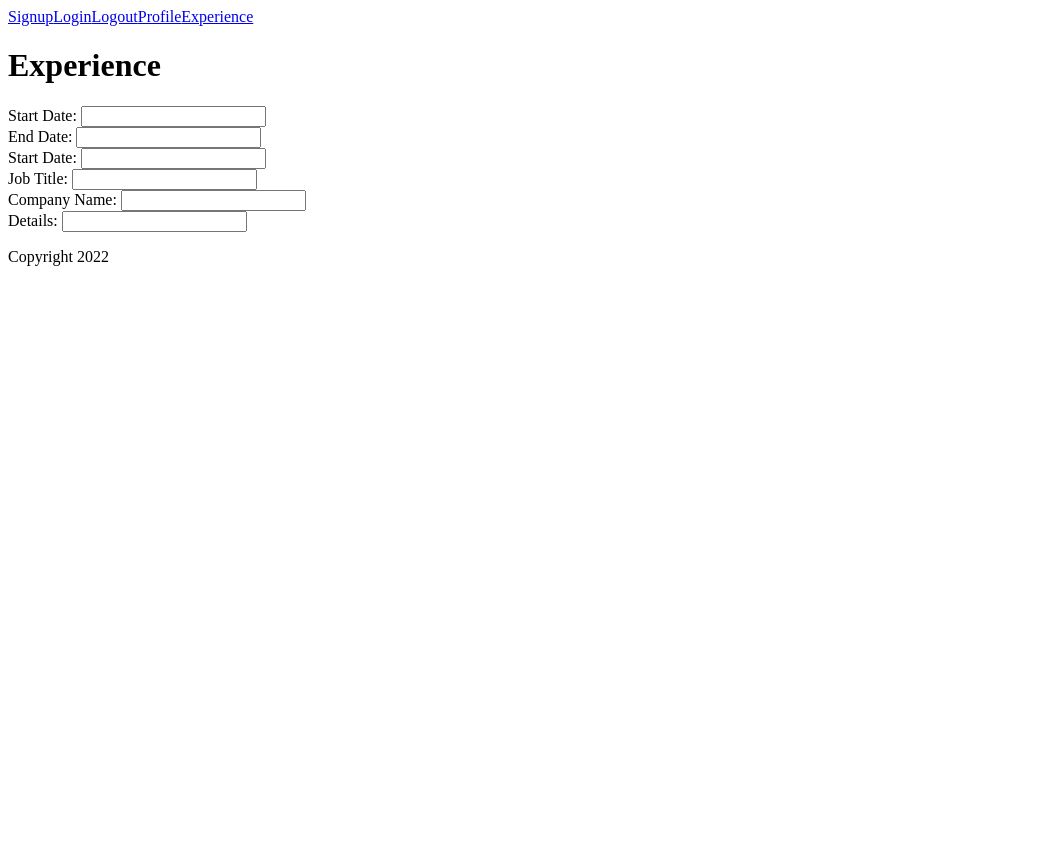
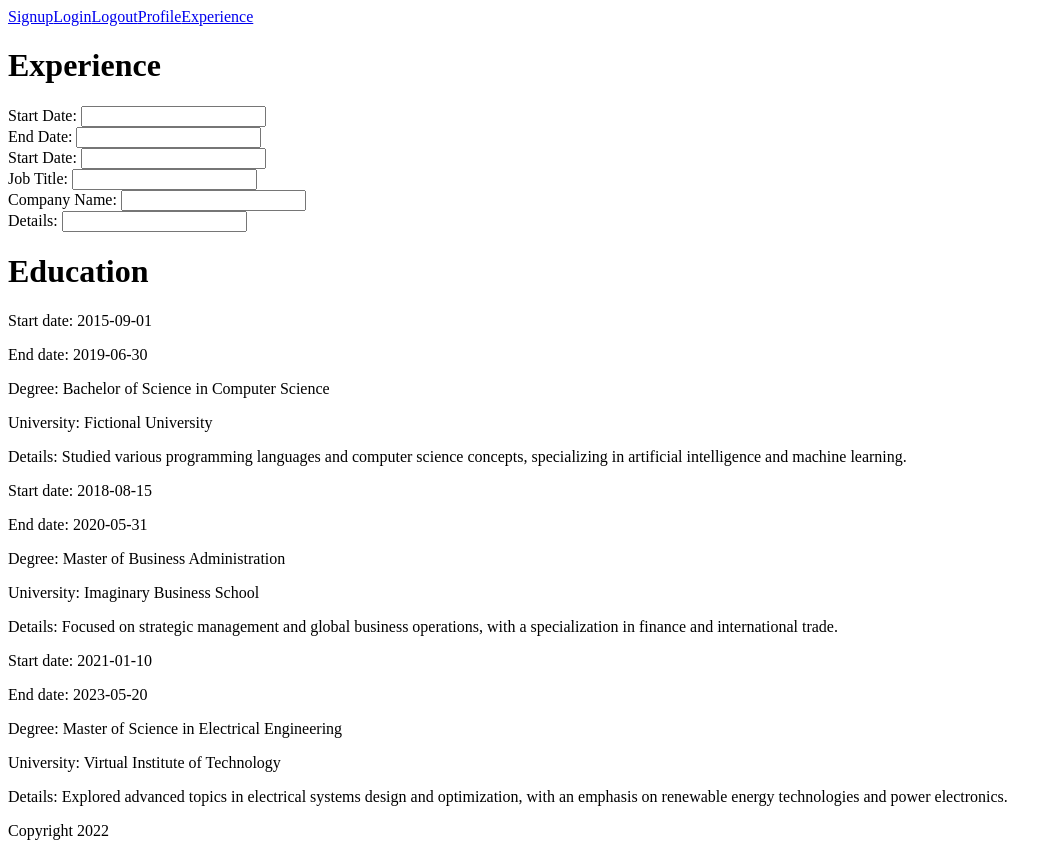
Before and after one commit to masonishee/linkedin-clone-frontend, a React (Vite) app: page /experiencenew in a window 1280 px wide. Shown: the whole page, without its empty margins (0-1062 px from the left). Before the commit the page ends 800 px from the top, so only its background shows below. Built offline with nearby package versions, Linux system fonts and the light colour scheme.

Commit message:
Add education index

```diff
--- a/src/Content.jsx
+++ b/src/Content.jsx
@@ -4,8 +4,35 @@ import { LogoutLink } from "./LogoutLink";
 import { Routes, Route } from "react-router-dom";
 import { UsersShow } from "./UsersShow";
 import { ExperienceNew } from "./ExperienceNew";
+import { EducationIndex } from "./EducationIndex";
 
 export function Content() {
+  const education = [
+    {
+      start_date: "2015-09-01",
+      end_date: "2019-06-30",
+      degree: "Bachelor of Science in Computer Science",
+      university: "Fictional University",
+      details:
+        "Studied various programming languages and computer science concepts, specializing in artificial intelligence and machine learning.",
+    },
+    {
+      start_date: "2018-08-15",
+      end_date: "2020-05-31",
+      degree: "Master of Business Administration",
+      university: "Imaginary Business School",
+      details:
+        "Focused on strategic management and global business operations, with a specialization in finance and international trade.",
+    },
+    {
+      start_date: "2021-01-10",
+      end_date: "2023-05-20",
+      degree: "Master of Science in Electrical Engineering",
+      university: "Virtual Institute of Technology",
+      details:
+        "Explored advanced topics in electrical systems design and optimization, with an emphasis on renewable energy technologies and power electronics.",
+    },
+  ];
   return (
     <div>
       <Routes>
@@ -15,6 +42,7 @@ export function Content() {
         <Route path="/usersshow" element={<UsersShow />} />
         <Route path="/experiencenew" element={<ExperienceNew />} />
       </Routes>
+      <EducationIndex education={education} />
     </div>
   );
 }
--- /dev/null
+++ b/src/EducationIndex.jsx
@@ -0,0 +1,16 @@
+export function EducationIndex(props) {
+  return (
+    <div>
+      <h1>Education</h1>
+      {props.education.map((education) => (
+        <div key={education.id}>
+          <p>Start date: {education.start_date}</p>
+          <p>End date: {education.end_date}</p>
+          <p>Degree: {education.degree}</p>
+          <p>University: {education.university}</p>
+          <p>Details: {education.details}</p>
+        </div>
+      ))}
+    </div>
+  );
+}
```
